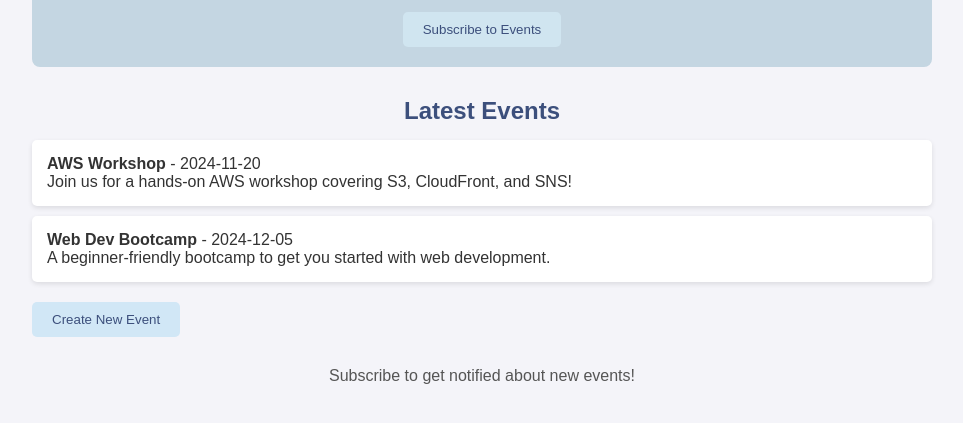
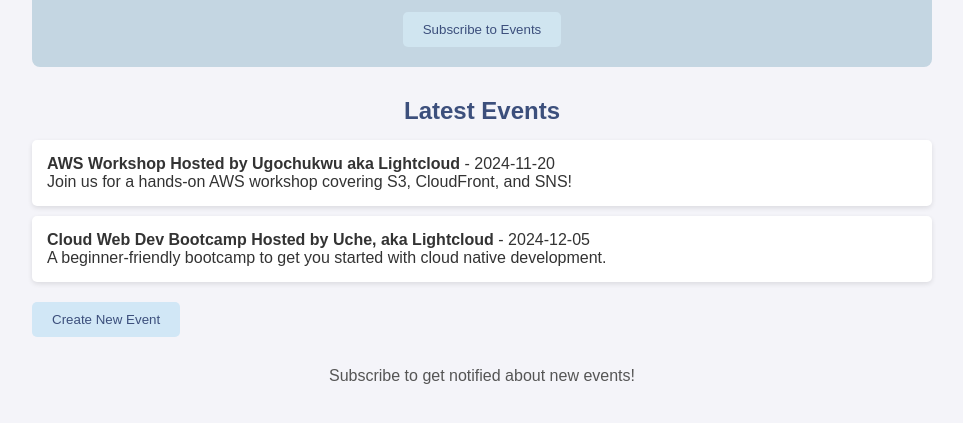
Before and after one commit to Sosthenes-arch/Event-Announcement-System-using-SNS-Lambda-and-API-Gateway, a plain HTML site: page index.html in a window 1280 px wide. Shown: the part 285-708 px from the top of the page, without its empty margins (158-1121 px from the left). Drawn offline with Linux system fonts and the light colour scheme.

Commit message:
docs: Update README feature descriptions and backend stack, configure API endpoints in HTML, and refresh event content.

```diff
--- a/events.json
+++ b/events.json
@@ -1,12 +1,12 @@
 [
   {
-      "title": "AWS Workshop",
+    "title": "AWS Workshop Hosted by Ugochukwu aka Lightcloud",
     "date": "2024-11-20",
     "description": "Join us for a hands-on AWS workshop covering S3, CloudFront, and SNS!"
   },
   {
-      "title": "Web Dev Bootcamp",
+    "title": "Cloud Web Dev Bootcamp Hosted by Uche, aka Lightcloud",
     "date": "2024-12-05",
-      "description": "A beginner-friendly bootcamp to get you started with web development."
+    "description": "A beginner-friendly bootcamp to get you started with cloud native development."
   }
 ]
--- a/index.html
+++ b/index.html
@@ -12,6 +12,7 @@
     <div class="container">
         <header>
             <img src="Uche Ugochukwu.jpeg" alt="Site Logo" class="site-logo">
+            <!-- you can remove this line or you can use your logo or image -->
             <h1>Uche's Event Annoucements</h1>
             <p>Stay tuned for the latest events and announcements!</p>
             <button onclick="subscribeToEvents()">Subscribe to Events</button>
@@ -90,7 +91,7 @@
                 };
 
                 try {
-                    const response = await fetch('<YOUR_CREATE_EVENT_API_ENDPOINT>', {
+                    const response = await fetch('Put your API Gateway URL here for /create-event or something like that it should look like: https://f7skg34677.execute-api.us-southeast-1.amazonaws.com/dev/create-event', {
                         method: 'POST',
                         headers: {
                             'Content-Type': 'application/json'
@@ -118,7 +119,7 @@
                 const email = prompt("Enter your email to subscribe to event notifications:");
                 if (email) {
                     try {
-                        const response = await fetch('<YOUR_SUBSCRIBE_API_ENDPOINT>', {
+                        const response = await fetch('Put your API Gateway URL here for /suscribe or something like that', {
                             method: 'POST',
                             headers: {
                                 'Content-Type': 'application/json'
```
Also changed, not shown: 1 other file. Lines whose indentation alone changed are shown as unchanged.
